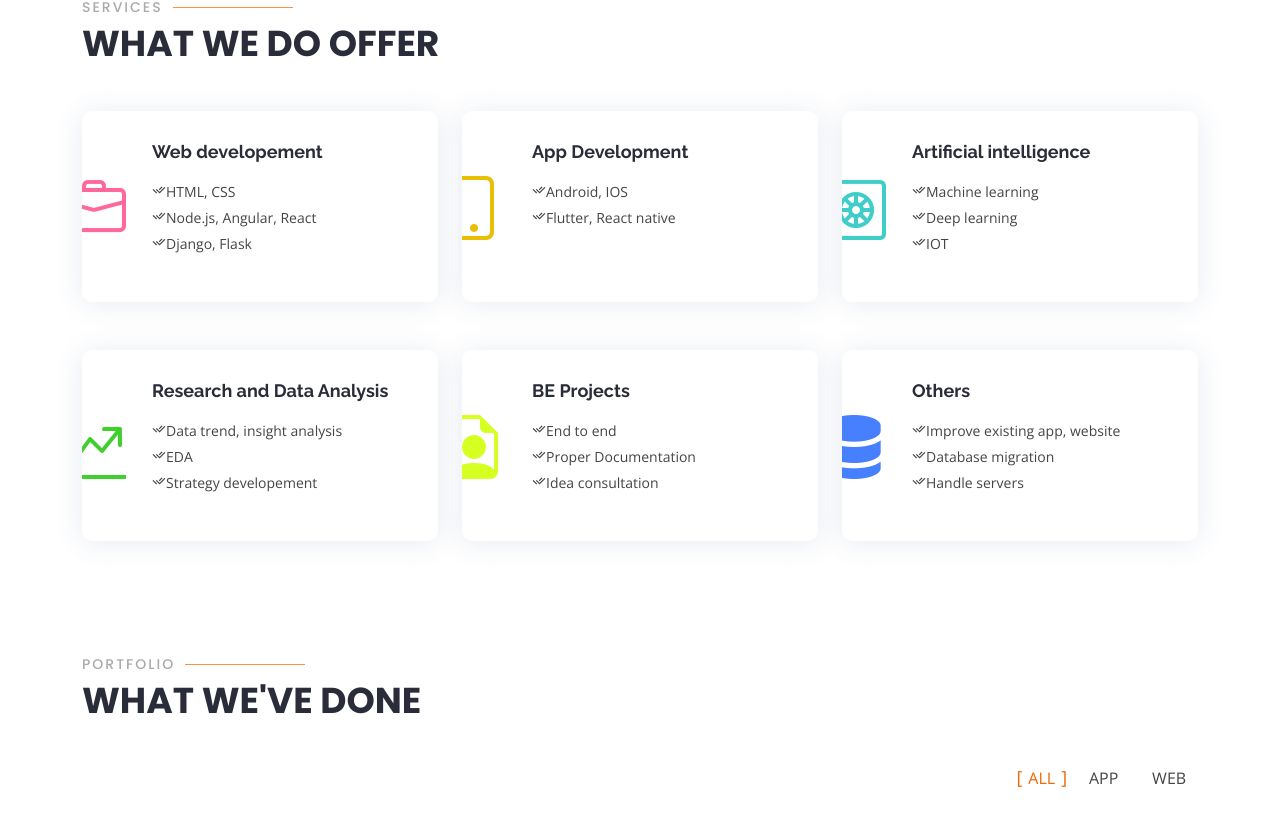
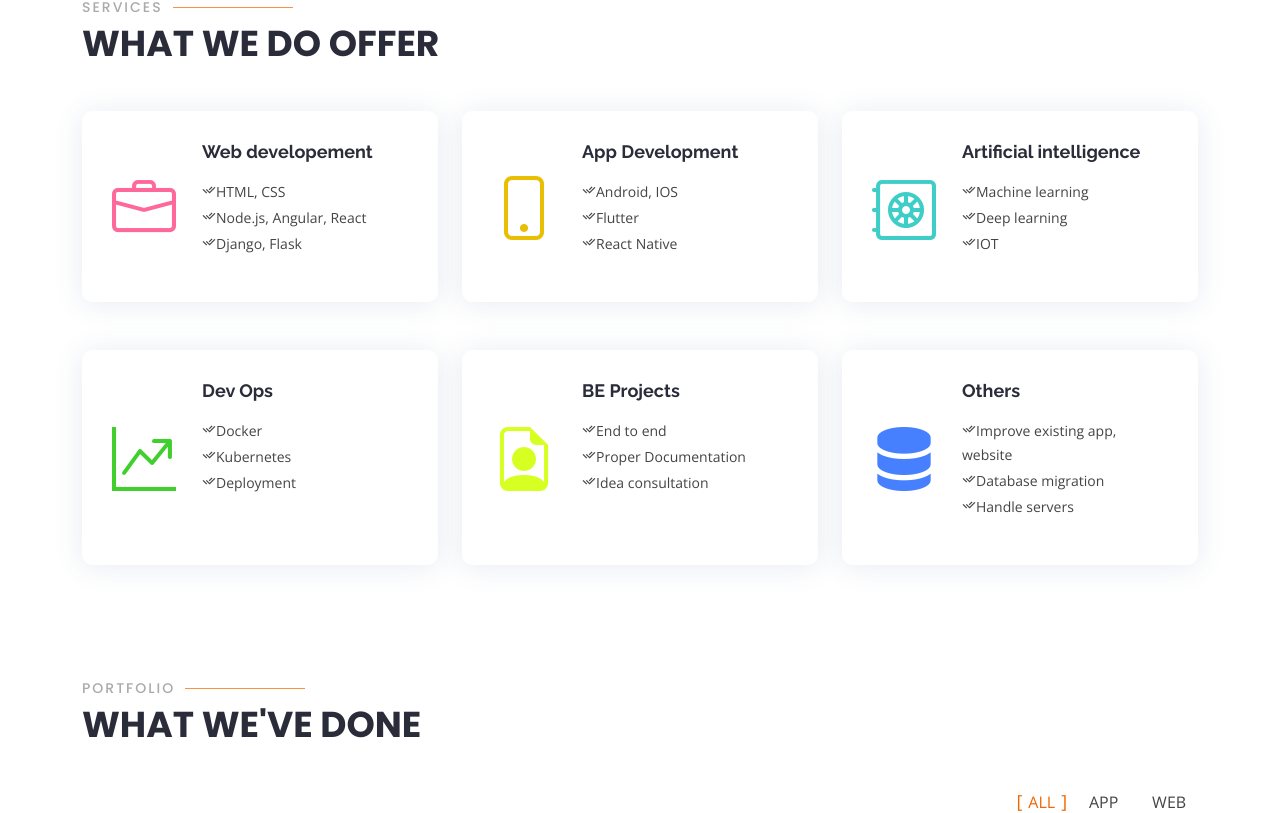
Before and after one commit to RespawnDevsOrg/respawndevsorg.github.io, a plain HTML site: page index.html in a window 1280 px wide. Shown: the part 1454-2267 px from the top of the page. Drawn offline with nearby package versions, Linux system fonts and the light colour scheme.

Commit message:
Fixed skills logo

```diff
--- a/assets/css/style.css
+++ b/assets/css/style.css
@@ -754,7 +754,7 @@ section {
 
 .services .icon {
   position: absolute;
-  left: -20px;
+  /* left: -20px; */
   top: calc(50% - 30px);
 }
 
@@ -762,6 +762,10 @@ section {
   font-size: 64px;
   line-height: 1;
   transition: 0.5s;
+}
+
+.services .content {
+  margin-left: 50px;
 }
 
 .services .title {
--- a/index.html
+++ b/index.html
@@ -10,8 +10,8 @@
   <meta content="" name="keywords">
 
   <!-- Favicons -->
-  <link href="assets/img/favicon.png" rel="icon">
-  <link href="assets/img/apple-touch-icon.png" rel="apple-touch-icon">
+  <link href="assets/img/favicon.jpeg" rel="icon">
+  <link href="assets/img/apple-touch-icon.jpeg" rel="apple-touch-icon">
 
   <!-- Google Fonts -->
   <link href="https://fonts.googleapis.com/css?family=Open+Sans:300,300i,400,400i,600,600i,700,700i|Raleway:300,300i,400,400i,500,500i,600,600i,700,700i|Poppins:300,300i,400,400i,500,500i,600,600i,700,700i" rel="stylesheet">
@@ -59,7 +59,7 @@
 
   <!-- ======= Hero Section ======= -->
   <section id="hero" class="d-flex flex-column justify-content-end align-items-center">
-    <div id="heroCarousel" data-bs-interval="5000" class="container carousel carousel-fade" data-bs-ride="carousel">
+    <div id="heroCarousel" data-bs-interval="10000" class="container carousel carousel-fade" data-bs-ride="carousel">
 
       <!-- Slide 1 -->
       <div class="carousel-item active">
@@ -170,6 +170,7 @@
           <div class="col-lg-4 col-md-6">
             <div class="icon-box" data-aos="zoom-in-left">
               <div class="icon"><i class="bi bi-briefcase" style="color: #ff689b;"></i></div>
+              <div class="content">
                 <h4 class="title"><a href="">Web developement</a></h4>
                 <p class="description">
                   <div class="description"><i class="ri-check-double-line"></i>HTML, CSS</div>
@@ -178,20 +179,25 @@
                 </p>
               </div>
             </div>
+          </div>
           <div class="col-lg-4 col-md-6 mt-5 mt-md-0">
             <div class="icon-box" data-aos="zoom-in-left" data-aos-delay="100">
               <div class="icon"><i class="bi bi-phone" style="color: #e9bf06;"></i></div>
+              <div class="content">
                 <h4 class="title"><a href="">App Development</a></h4>
                 <p class="description">
                   <div class="description"><i class="ri-check-double-line"></i>Android, IOS</div>
-                <div class="description"><i class="ri-check-double-line"></i>Flutter, React native</div>
+                  <div class="description"><i class="ri-check-double-line"></i>Flutter</div>
+                  <div class="description"><i class="ri-check-double-line"></i>React Native</div>
                 </p>
+              </div>
             </div>
           </div>
 
           <div class="col-lg-4 col-md-6 mt-5 mt-lg-0 ">
             <div class="icon-box" data-aos="zoom-in-left" data-aos-delay="200">
               <div class="icon"><i class="bi bi-safe2" style="color: #3fcdc7;"></i></div>
+              <div class="content">
                 <h4 class="title"><a href="">Artificial intelligence</a></h4>
                 <p class="description">
                   <div class="description"><i class="ri-check-double-line"></i>Machine learning</div>
@@ -200,21 +206,25 @@
                 </p>
               </div>
             </div>
+          </div>
           <div class="col-lg-4 col-md-6 mt-5">
             <div class="icon-box" data-aos="zoom-in-left" data-aos-delay="300">
               <div class="icon"><i class="bi bi-graph-up" style="color:#41cf2e;"></i></div>
-              <h4 class="title"><a href="">Research and Data Analysis</a></h4>
+              <div class="content">
+                <h4 class="title"><a href="">Dev Ops</a></h4>
                 <p class="description">
-                <div class="description"><i class="ri-check-double-line"></i>Data trend, insight analysis</div>
-                <div class="description"><i class="ri-check-double-line"></i>EDA</div>
-                <div class="description"><i class="ri-check-double-line"></i>Strategy developement</div>
+                  <div class="description"><i class="ri-check-double-line"></i>Docker</div>
+                  <div class="description"><i class="ri-check-double-line"></i>Kubernetes</div>
+                  <div class="description"><i class="ri-check-double-line"></i>Deployment</div>
                 </p>
+              </div>
             </div>
           </div>
 
           <div class="col-lg-4 col-md-6 mt-5">
             <div class="icon-box" data-aos="zoom-in-left" data-aos-delay="400">
               <div class="icon"><i class="bi bi-file-earmark-person" style="color: #d6ff22;"></i></div>
+              <div class="content">
                 <h4 class="title"><a href=""> BE Projects</a></h4>
                 <p class="description">
                   <div class="description"><i class="ri-check-double-line"></i>End to end</div>
@@ -223,15 +233,18 @@
                 </p>
               </div>
             </div>
+          </div>
           <div class="col-lg-4 col-md-6 mt-5">
             <div class="icon-box" data-aos="zoom-in-left" data-aos-delay="500">
               <div class="icon"><i class="bi bi-server" style="color: #4680ff;"></i></div>
+              <div class="content">
                 <h4 class="title"><a href="">Others</a></h4>
                 <p class="description">
                   <div class="description"><i class="ri-check-double-line"></i>Improve existing app, website</div>
                   <div class="description"><i class="ri-check-double-line"></i>Database migration</div>
                   <div class="description"><i class="ri-check-double-line"></i>Handle servers</div>
                 </p>
+              </div>
             </div>
           </div>
         </div>
@@ -400,11 +413,11 @@
       <h3>Respawn Devs</h3>
       <p>Development at its best. Keep coding Keep innovating</p>
       <div class="social-links">
-        <a href="#" class="twitter"><i class="bx bxl-twitter"></i></a>
-        <a href="#" class="facebook"><i class="bx bxl-facebook"></i></a>
-        <a href="#" class="instagram"><i class="bx bxl-instagram"></i></a>
+        <a href="https://twitter.com/DevsRespawn" target="blank" class="twitter"><i class="bx bxl-twitter"></i></a>
+        <a href="https://www.facebook.com/RespawnDevs/" target="blank" class="facebook"><i class="bx bxl-facebook"></i></a>
+        <a href="https://www.instagram.com/respawn_devs/" target="blank" class="instagram"><i class="bx bxl-instagram"></i></a>
 
-        <a href="#" class="linkedin"><i class="bx bxl-linkedin"></i></a>
+        <a href="https://www.linkedin.com/in/respawn-devs-059922220/" target="blank" class="linkedin"><i class="bx bxl-linkedin"></i></a>
       </div>
       <div class="copyright">
          Copyright &copy; 2021 <strong><span>Respawn Devs</span></strong>. All Rights Reserved
```
Lines whose indentation alone changed are shown as unchanged.
